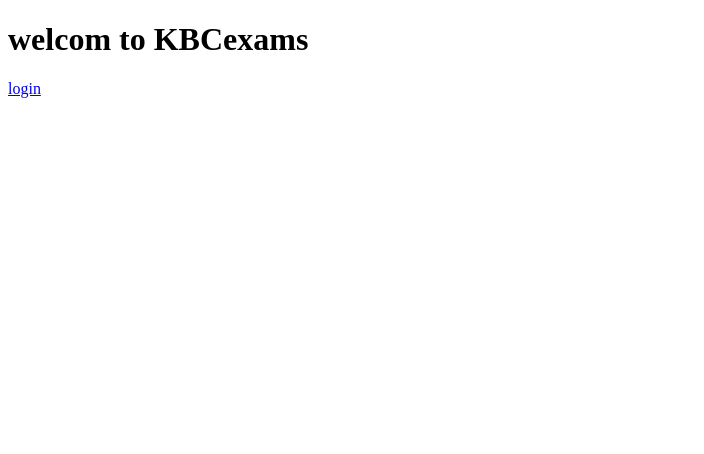
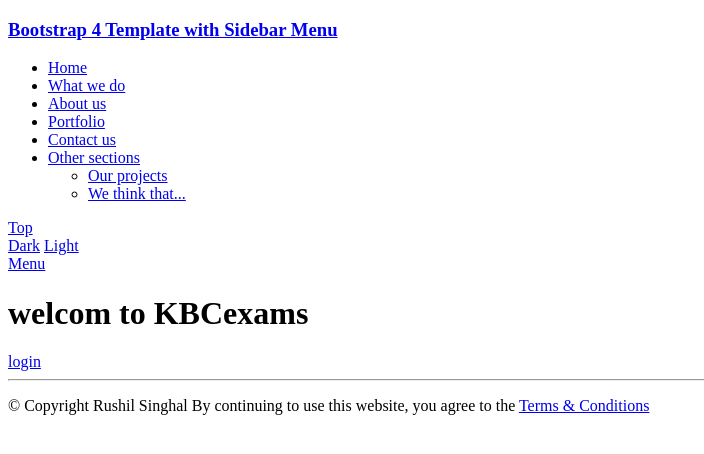
Before and after one commit to Mukul-dhiman/KBCexams, a Flask app: page /home in a window 1280 px wide. Shown: the top 454 px of the page, without its empty margins (0-704 px from the left). Run offline with Flask 2, Linux system fonts and the light colour scheme.

Commit message:
sidebar without css

```diff
--- a/app.py
+++ b/app.py
@@ -56,7 +56,7 @@ def login():
 
 @app.route('/home')
 def home():
-    return render_template("home.html")
+    return render_template("home_pages/home.html")
 
 
 @app.route('/logout')
--- /dev/null
+++ b/templates/home_pages/footer.html
@@ -0,0 +1,29 @@
+{% extends 'main_template.html' %}
+
+{% block static_footer %}
+
+<!-- Custom Theme files -->
+<link href="{{ url_for('static', filename='css/footer.css') }}" rel="stylesheet" type="text/css" media="all" />
+<!-- //Custom Theme files -->
+
+
+<!-- sidebar static files -->
+{% block static_sidebar %}
+{% endblock %}
+<!-- sidebar static files end -->
+{% endblock %}
+
+{%  block footer %}
+
+<!-- sidebar html -->
+{% block sidebar %}
+{% endblock %}
+<!-- sidebar html ends -->
+
+<hr>
+<footer>
+    <p>© Copyright Rushil Singhal
+        By continuing to use this website, you agree to the <a href="https://github.com/Mukul-dhiman/KBCexams"
+            target="_blank">Terms & Conditions</a></p>
+</footer>
+{% endblock %}
--- a/templates/home.html
+++ b/templates/home_pages/home.html
@@ -1,15 +1,14 @@
-{% extends 'index.html' %}
+{% extends 'home_pages/sidebar.html' %}
 
 
-{%  block head %}
-
-<title> KBCexams </title>
+{% block static_content %}
 
 
 {% endblock %}
 
 
-{%  block body %}
+{%  block content %}
+
 
 <h1>
     welcom to KBCexams
--- /dev/null
+++ b/templates/home_pages/sidebar.html
@@ -0,0 +1,93 @@
+{% extends 'home_pages/footer.html' %}
+
+{% block static_sidebar %}
+
+
+<!-- content static files -->
+{% block static_content %}
+{% endblock %}
+<!-- content static files end -->
+{% endblock %}
+
+{% block sidebar %}
+
+<div class="wrapper">
+
+    <!-- Sidebar -->
+    <nav class="sidebar">
+
+        <!-- close sidebar menu -->
+        <div class="dismiss">
+            <i class="fas fa-arrow-left"></i>
+        </div>
+
+        <div class="logo">
+            <h3><a href="index.html">Bootstrap 4 Template with Sidebar Menu</a></h3>
+        </div>
+
+        <ul class="list-unstyled menu-elements">
+            <li class="active">
+                <a class="scroll-link" href="#top-content"><i class="fas fa-home"></i> Home</a>
+            </li>
+            <li>
+                <a class="scroll-link" href="#section-1"><i class="fas fa-cog"></i> What we do</a>
+            </li>
+            <li>
+                <a class="scroll-link" href="#section-2"><i class="fas fa-user"></i> About us</a>
+            </li>
+            <li>
+                <a class="scroll-link" href="#section-5"><i class="fas fa-pencil-alt"></i> Portfolio</a>
+            </li>
+            <li>
+                <a class="scroll-link" href="#section-6"><i class="fas fa-envelope"></i> Contact us</a>
+            </li>
+            <li>
+                <a href="#otherSections" data-toggle="collapse" aria-expanded="false" class="dropdown-toggle" role="button" aria-controls="otherSections">
+                    <i class="fas fa-sync"></i>Other sections
+                </a>
+                <ul class="collapse list-unstyled" id="otherSections">
+                    <li>
+                        <a class="scroll-link" href="#section-3">Our projects</a>
+                    </li>
+                    <li>
+                        <a class="scroll-link" href="#section-4">We think that...</a>
+                    </li>
+                </ul>
+            </li>
+        </ul>
+
+        <div class="to-top">
+            <a class="btn btn-primary btn-customized-3" href="#" role="button">
+                <i class="fas fa-arrow-up"></i> Top
+            </a>
+        </div>
+
+        <div class="dark-light-buttons">
+            <a class="btn btn-primary btn-customized-4 btn-customized-dark" href="#" role="button">Dark</a>
+            <a class="btn btn-primary btn-customized-4 btn-customized-light" href="#" role="button">Light</a>
+        </div>
+
+    </nav>
+    <!-- End sidebar -->
+
+    <!-- Dark overlay -->
+    <div class="overlay"></div>
+
+    <!-- Content -->
+    <div class="content">
+
+        <!-- open sidebar menu -->
+        <a class="btn btn-primary btn-customized open-menu" href="#" role="button">
+            <i class="fas fa-align-left"></i> <span>Menu</span>
+        </a>
+
+        <!-- main content -->
+        {% block content %}
+        {% endblock %}
+        <!-- End Main content -->
+
+    </div>
+    <!-- End content -->
+
+</div>
+{% endblock %}
--- /dev/null
+++ b/templates/main_template.html
@@ -0,0 +1,22 @@
+{% extends 'index.html' %}
+
+
+{%  block head %}
+
+<title> KBCexams </title>
+
+
+<!-- footer static files -->
+{% block static_footer %}
+{% endblock %}
+<!-- footer static files end -->
+
+{% endblock %}
+
+
+{%  block body %}
+
+{% block footer %}
+{% endblock %}
+
+{% endblock %}
```
Also changed, not shown: static/css/footer.css (added).
